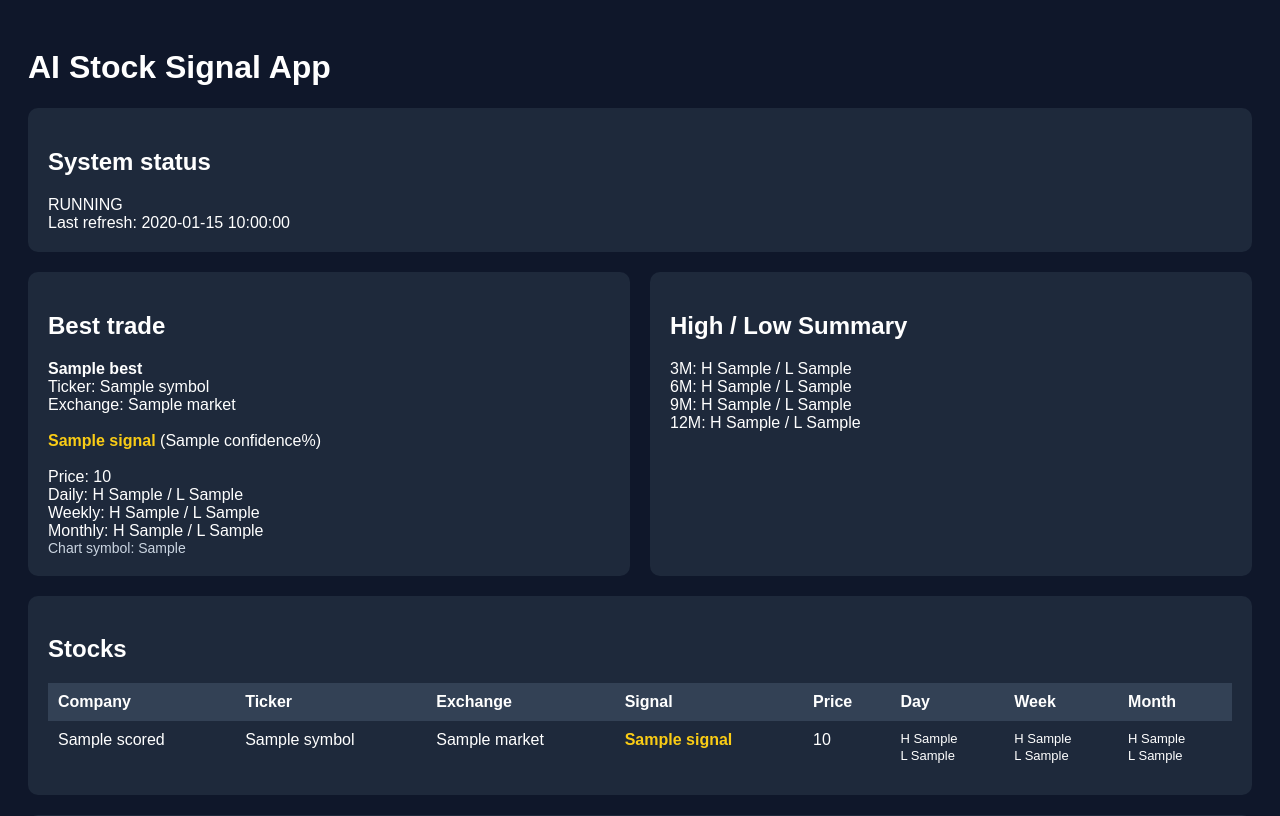
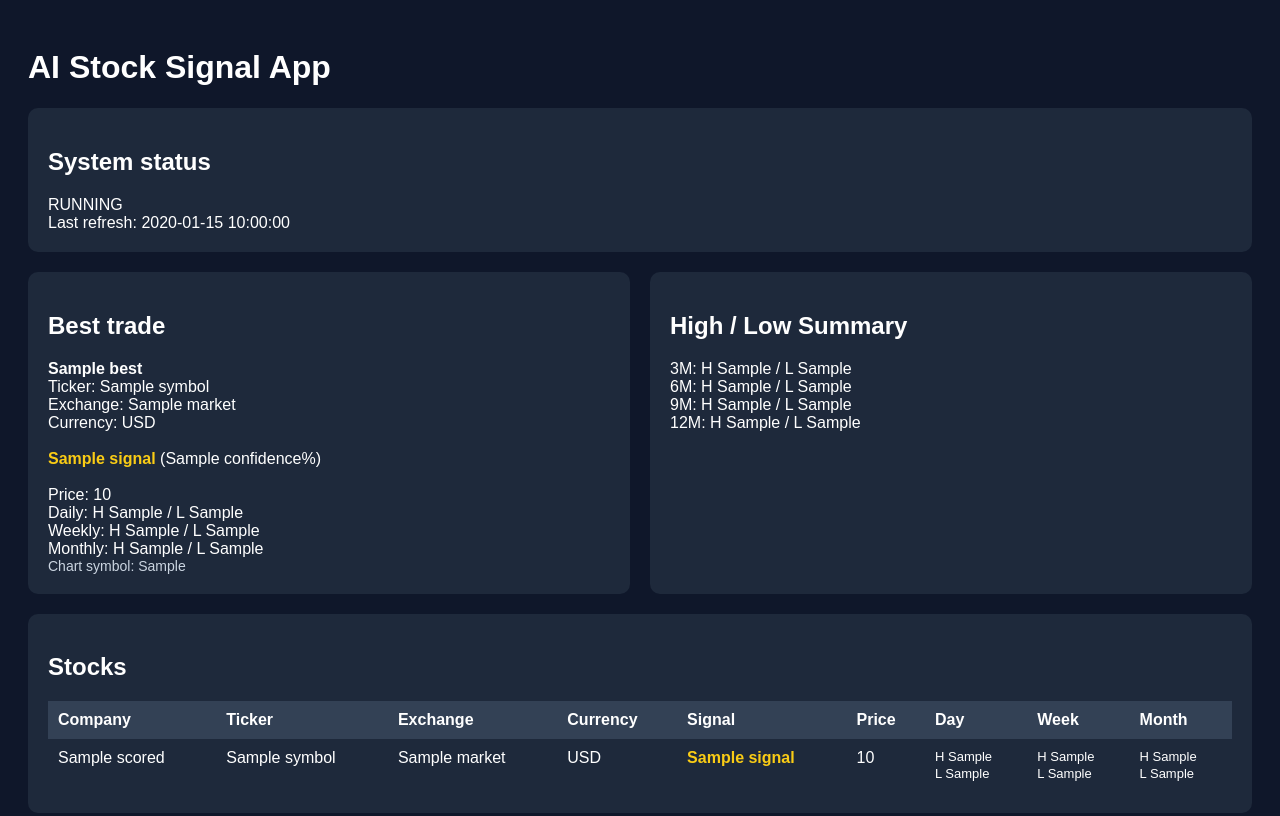
Before and after one commit to CycleX66/ai-stock-app, a Flask app: template templates/index.html in a window 1280 px wide. Shown: the top 816 px of the page. Run offline with Flask 3, Linux system fonts and the light colour scheme; the template is opened without the code that fills it: most values are stand-ins (such as "Sample title", 1, 10 or a date in 2020).

Commit message:
replace index with currency field

```diff
--- a/templates/index.html
+++ b/templates/index.html
@@ -76,7 +76,8 @@
         <h2>Best trade</h2>
         <strong>{{ best.name }}</strong><br>
         Ticker: {{ best.symbol }}<br>
-        Exchange: {{ best.market }}<br><br>
+        Exchange: {{ best.market }}<br>
+        Currency: {{ best.currency }}<br><br>
 
         <span class="{% if best.signal == 'BUY' %}buy{% elif best.signal == 'SELL' %}sell{% else %}hold{% endif %}">
             {{ best.signal }}
@@ -107,6 +108,7 @@
             <th>Company</th>
             <th>Ticker</th>
             <th>Exchange</th>
+            <th>Currency</th>
             <th>Signal</th>
             <th>Price</th>
             <th>Day</th>
@@ -119,6 +121,7 @@
             <td>{{ s.name }}</td>
             <td>{{ s.symbol }}</td>
             <td>{{ s.market }}</td>
+            <td>{{ s.currency }}</td>
             <td>
                 <span class="{% if s.signal == 'BUY' %}buy{% elif s.signal == 'SELL' %}sell{% else %}hold{% endif %}">
                     {{ s.signal }}
```
